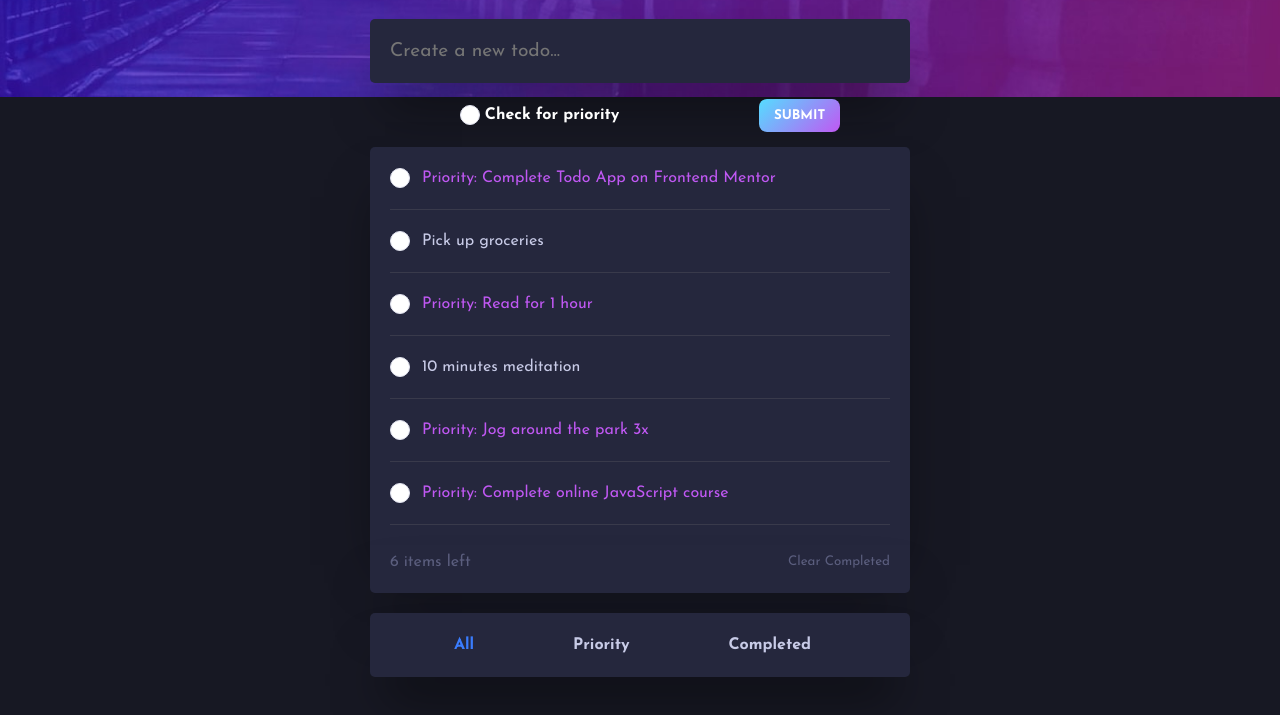
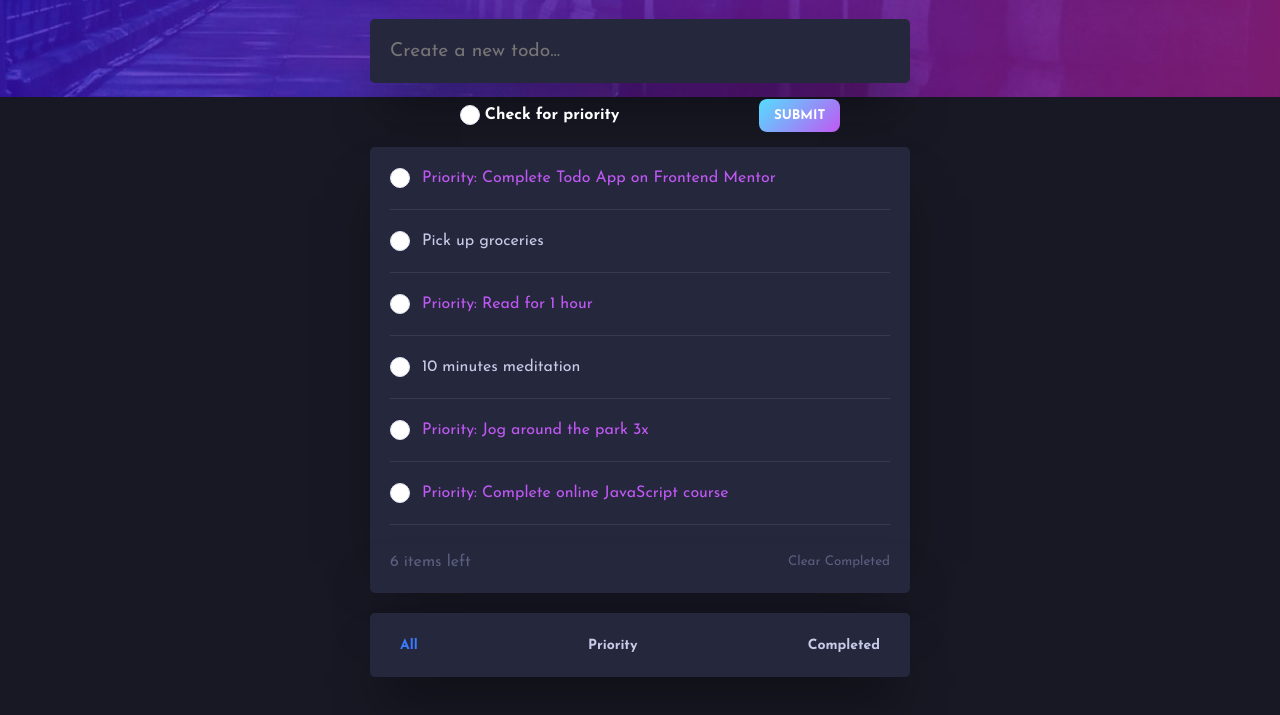
Before and after one commit to ninogogol/Todo-app, a plain HTML site: page index.html in a window 1280 px wide. Shown: the part 169-884 px from the top of the page. Drawn offline with Linux system fonts and the light colour scheme.

Commit message:
Add paddings for filter section

```diff
--- a/style.css
+++ b/style.css
@@ -258,18 +258,19 @@ label {
 .filter {
     display: flex;
     align-items: center;
-    justify-content: space-evenly;
+    justify-content: space-between;
     height: 48px;
     width: 94%;
     max-width: 540px;
     margin: 0 auto 50px;
+    padding-inline: 30px;
     box-shadow: 0px 35px 50px -15px rgba(0, 0, 0, 0.5);
     border-radius: 5px;
 }
 
 .filter button {
+    font-size: 14px;
     font-weight: 700;
-    margin-right: 15px;
     background-color: transparent;
 }
 
@@ -281,11 +282,6 @@ label {
 .filter button.active {
     color: #3A7CFD;
     cursor: text;
-}
-
-.filter .btn {
-    margin-left: 15px;
-    font-size: 14px;
 }
 
 /* Style for Tablet and Desktop */
```
